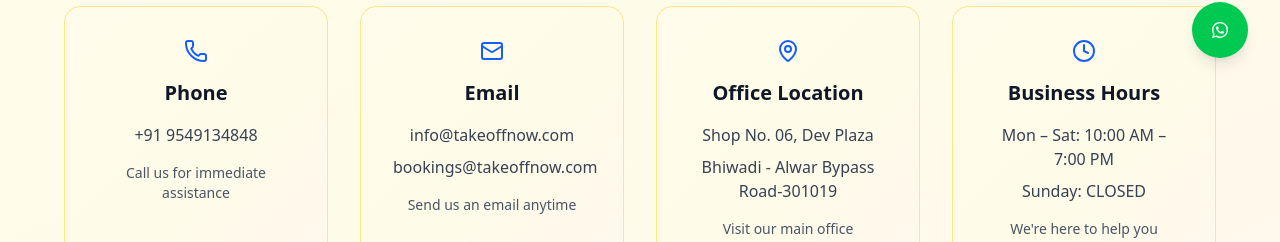
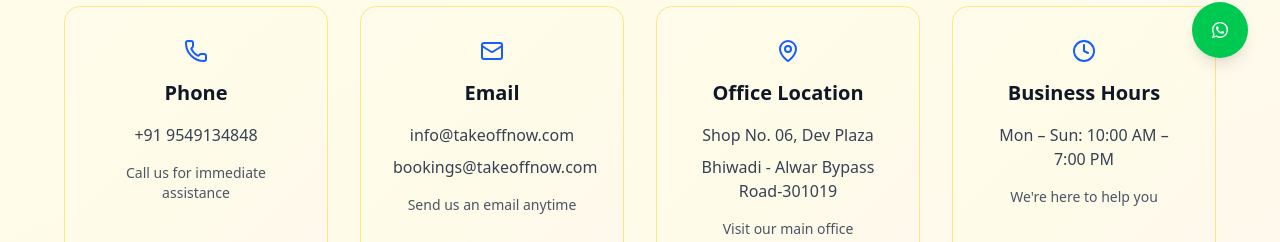
Before and after one commit to Instrek-aks/TakeoffNow, a React app in the folder frontend/: page /contact in a window 1280 px wide. Shown: the part 710-952 px from the top of the page. Built offline with nearby package versions, Linux system fonts and the light colour scheme; the HTML template or start-up script is replaced by a standard one.

Commit message:
footer and color issue

```diff
--- a/frontend/src/components/DiscoverSection.jsx
+++ b/frontend/src/components/DiscoverSection.jsx
@@ -137,7 +137,7 @@
         <div className="mt-24">
           <div className="text-center mb-12">
             <h2 className="text-4xl md:text-5xl font-bold mb-4 flex items-center justify-center gap-3 flex-wrap">
-              <span className="bg-[#ffde59] bg-clip-text text-transparent">
+              <span className="bg-[#ffd739] bg-clip-text text-transparent">
                 Plan
               </span>
               <span className="text-[#11224E]">|</span>
--- a/frontend/src/pages/Contact.jsx
+++ b/frontend/src/pages/Contact.jsx
@@ -85,7 +85,7 @@
     {
       icon: <Clock className="w-6 h-6 text-blue-600" />,
       title: "Business Hours",
-      details: ["Mon – Sat: 10:00 AM – 7:00 PM", "Sunday: CLOSED"],
+      details: ["Mon – Sun: 10:00 AM – 7:00 PM"],
       description: "We're here to help you",
     },
   ];
```
